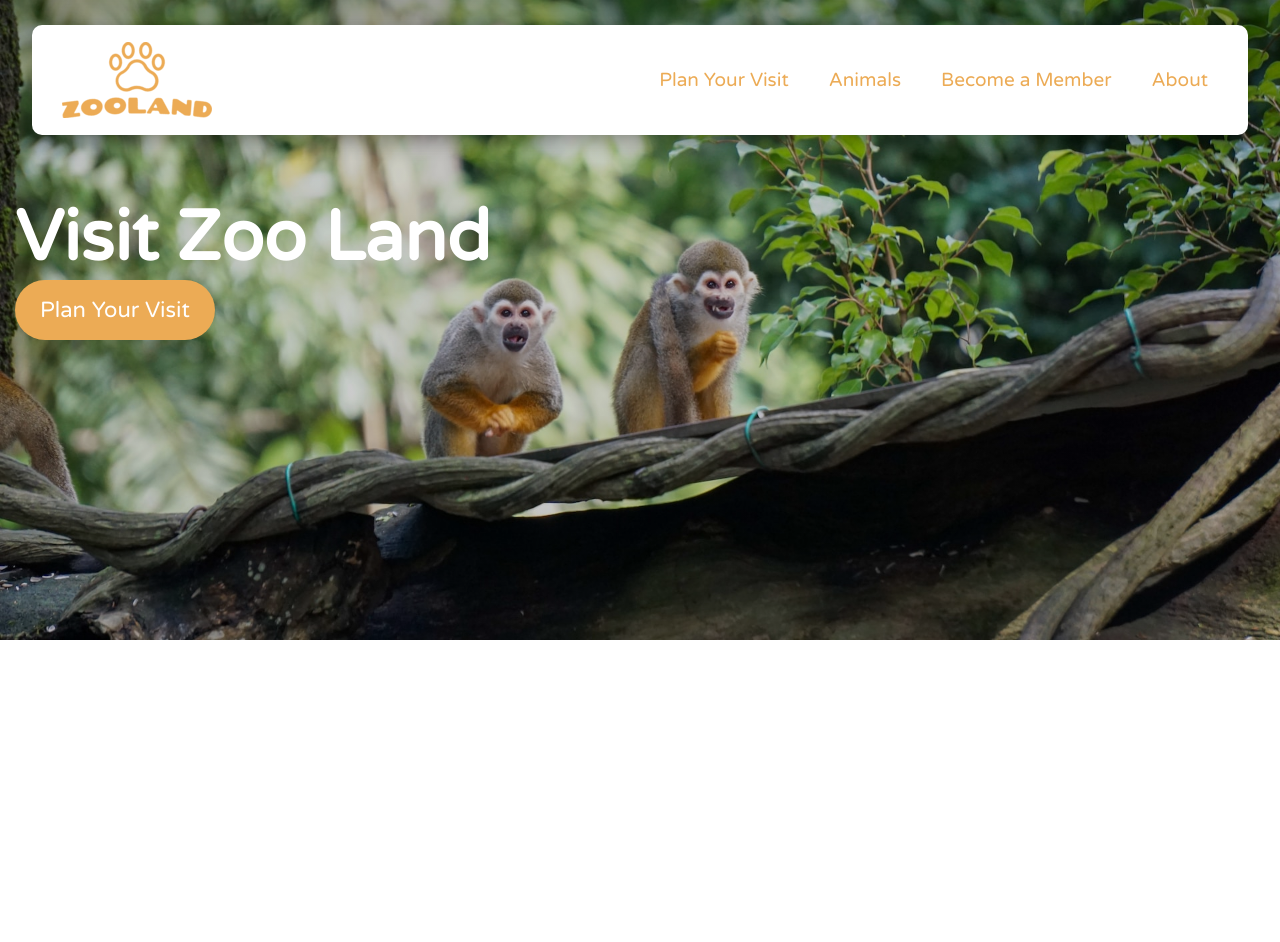
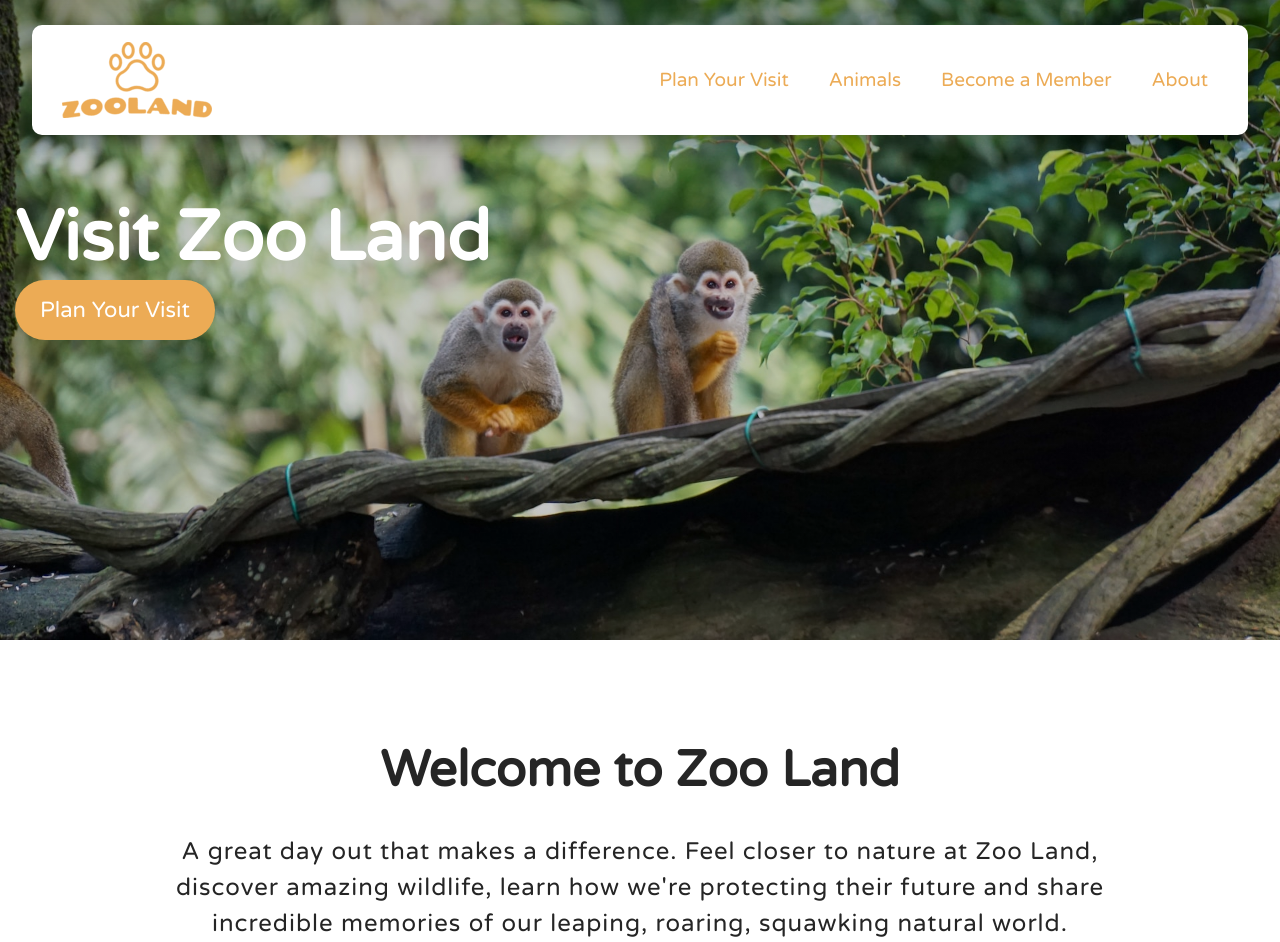
Before and after one commit to memo2k/ZooLand, a React (Create React App) app: page / in a window 1280 px wide. Before the commit the page ends 800 px from the top, so only its background shows below. Built offline with nearby package versions, Linux system fonts and the light colour scheme.

Commit message:
added welcome section

```diff
--- a/src/pages/Home.jsx
+++ b/src/pages/Home.jsx
@@ -4,7 +4,7 @@ import heroImage from "../assets/images/hero.jpg";
 const Home = () => {
   return (
     <>
-      <section className="hero" style={{ backgroundImage: `linear-gradient(rgba(0, 0, 0, 0.2), rgba(0, 0, 0, 0.2)), url(${heroImage})`}}>
+      <section className="hero" style={{ backgroundImage: `linear-gradient(rgba(0, 0, 0, 0.2), rgba(0, 0, 0, 0.2)), url(${heroImage})` }}>
         <div className="shell">
           <div className="hero__inner">
             <div className="hero__title">
@@ -17,6 +17,21 @@ const Home = () => {
           </div>
         </div>
       </section>
+
+      <section className="section-welcome">
+        <div className="shell">
+          <div className="section-welcome__title">
+            <h2>Welcome to Zoo Land</h2>
+          </div>
+
+          <p className="section-welcome__paragraph">
+            A great day out that makes a difference.
+            Feel closer to nature at Zoo Land, discover amazing wildlife, learn how we're
+            protecting their future and share incredible
+            memories of our leaping, roaring, squawking natural world.
+          </p>
+        </div>
+      </section>
     </>
   )
 }
```
